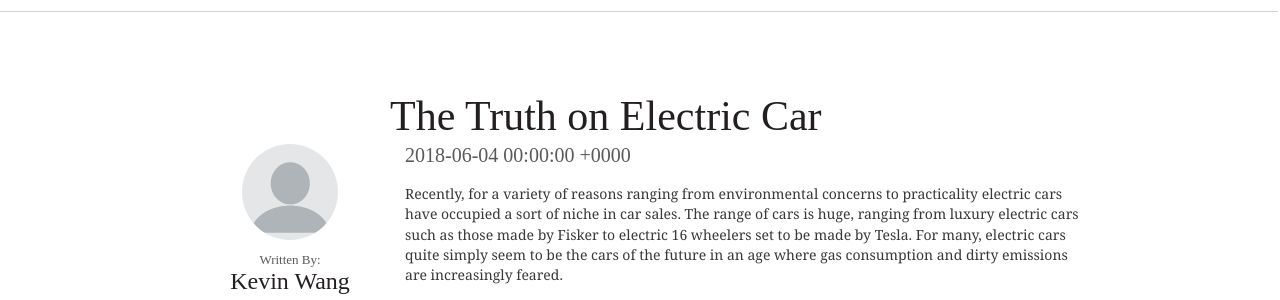
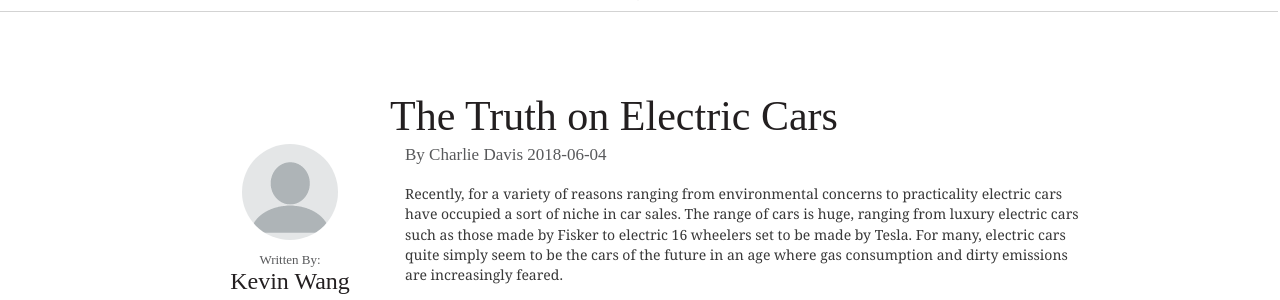
Before and after one commit to niche-news/niche-news.github.io, a Jekyll site: the page built from _posts/2016-01-01-the-truth-on-electric-car.md, in a window 1280 px wide and 900 px high. Shown: the part 128-428 px from the top of the window. Built offline with Jekyll 4.4.1, drawn with Linux system fonts in a browser that asks for light colours; comment, search, counter and statistics services are not loaded; some of the changed text lies outside the part shown.

Commit message:
article fixes

```diff
--- a/_layouts/article.html
+++ b/_layouts/article.html
@@ -62,18 +62,18 @@ layout: default
             <div id="title@" style="width:700px; float: left;  font-size: 42px;color: #231F20;">
                 {{page.title}}
             </div>
-            <div id="sub@" style="width:685px; float: left;  font-size: 20px;color: #58595B;  line-height : 30.2px; margin-left: 15px; ">
-                {{page.date}}
+            <div id="sub@" style="width:685px; float: left;  font-size: 17px;color: #58595B;  line-height : 30.2px; margin-left: 15px; ">
+                By {{page.author}} {{page.dateDisp}}
             </div>
             <div style="width:685px; float: left;  color: #383838;  line-height : 20.2px; margin-left: 15px; font-size: 14px;font-family: Georgia, Times, 'Times New Roman', serif;">
                 {{content}}
             </div>
-            <div style="width:100%; height: 50px; font-size: 14px;font-family: Georgia, Times, 'Times New Roman', serif;">
+            <div style="width:100%; height: 50px; font-size: 16px;font-family: Georgia, Times, 'Times New Roman', serif;">
                 <div style="width:50%; text-align: left; float:left;">
                 {{page.author}}
                 </div>
                 <div style="width:50%; text-align: right; float:right">
-                {{page.date}}
+                {{page.dateDisp}}
                 </div>
             </div>
         </div>
--- a/_posts/2016-01-01-the-truth-on-electric-car.md
+++ b/_posts/2016-01-01-the-truth-on-electric-car.md
@@ -1,7 +1,8 @@
 ---
 layout: article
-title:  "The Truth on Electric Car"
+title:  "The Truth on Electric Cars"
 date: 2018-06-04
+dateDisp: "2018-06-04"
 aID: 1
 author: "Charlie Davis"
 ---
```
